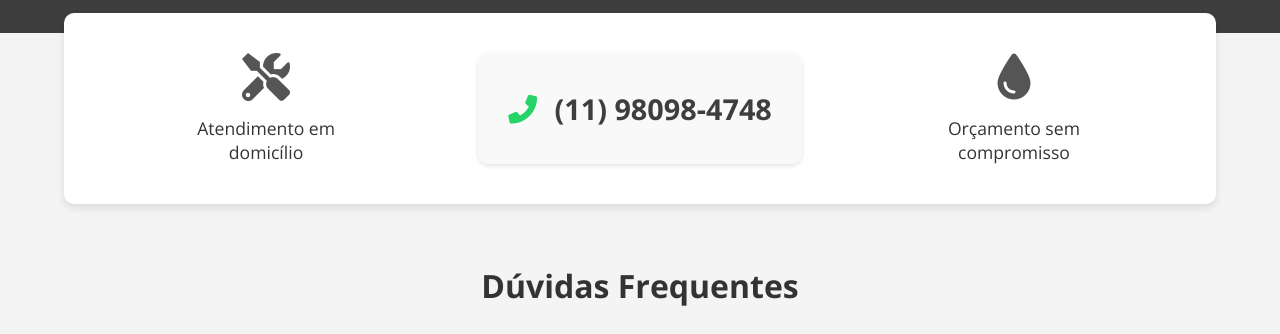
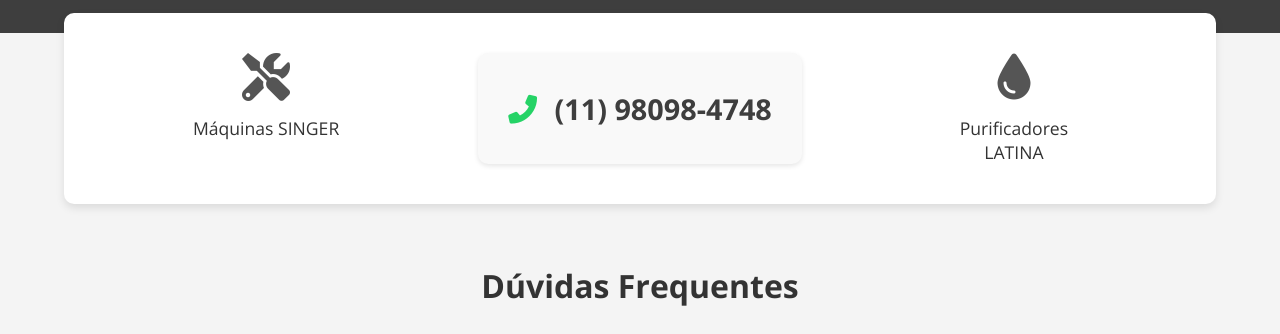
Before and after one commit to asingerlatina-svg/site, a plain HTML site: page index.html in a window 1280 px wide. Shown: the part 459-793 px from the top of the page. Drawn offline with nearby package versions, Linux system fonts and the light colour scheme.

Commit message:
Update index.html

```diff
--- a/index.html
+++ b/index.html
@@ -352,7 +352,7 @@
         <div class="hero-content">
             <h2>Manutenção de Máquinas de Costura Doméstica e Purificadores de Água</h2>
             <a href="https://wa.me/5511980984748" class="whatsapp-btn">
-                <i class="fab fa-whatsapp"></i> Mande una mensagem pelo WhatsApp
+                <i class="fab fa-whatsapp"></i> Converse pelo WhatsApp
             </a>
         </div>
     </header>
@@ -361,7 +361,7 @@
         <section class="services-section">
             <div class="service-card">
                 <i class="fas fa-screwdriver-wrench"></i>
-                <p>Atendimento em domicílio</p>
+                <p>Máquinas SINGER</p>
             </div>
 
             <div class="phone-highlight">
@@ -370,7 +370,7 @@
 
             <div class="service-card">
                 <i class="fas fa-tint"></i>
-                <p>Orçamento sem compromisso</p>
+                <p>Purificadores LATINA</p>
             </div>
         </section>
 
```
